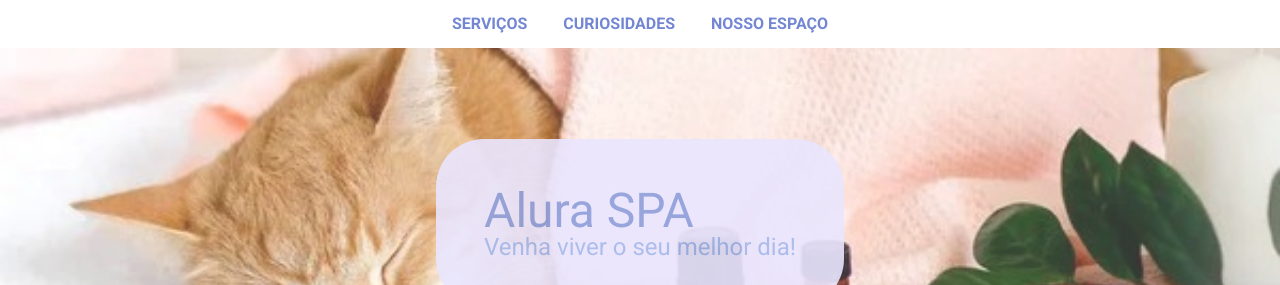
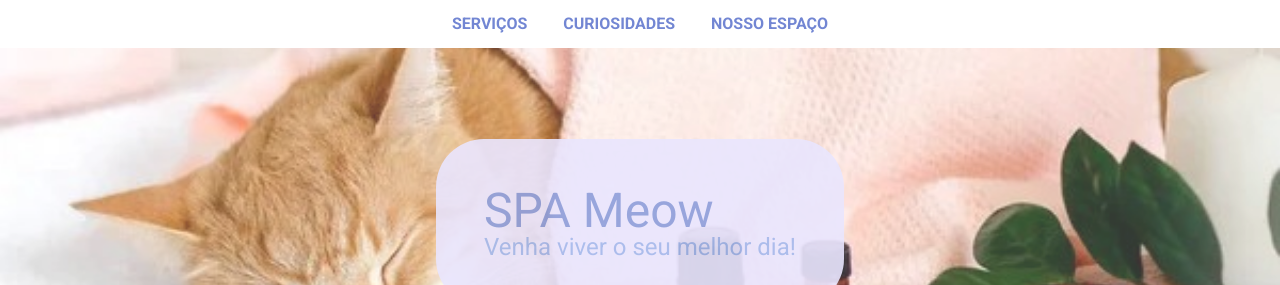
Before and after one commit to CarolCapel/spa_meow, a plain HTML site: page index.html in a window 1280 px wide. Shown: the top 285 px of the page. Drawn offline with nearby package versions, Linux system fonts and the light colour scheme.

Commit message:
Update index.html

```diff
--- a/index.html
+++ b/index.html
@@ -38,7 +38,7 @@
         </nav>
         <section class="banner">
             <div class="inner-banner">
-                <h1>Alura SPA</h1>
+                <h1> SPA Meow </h1>
                 <h2>Venha viver o seu melhor dia!</h2>
             </div>
         </section>
```
